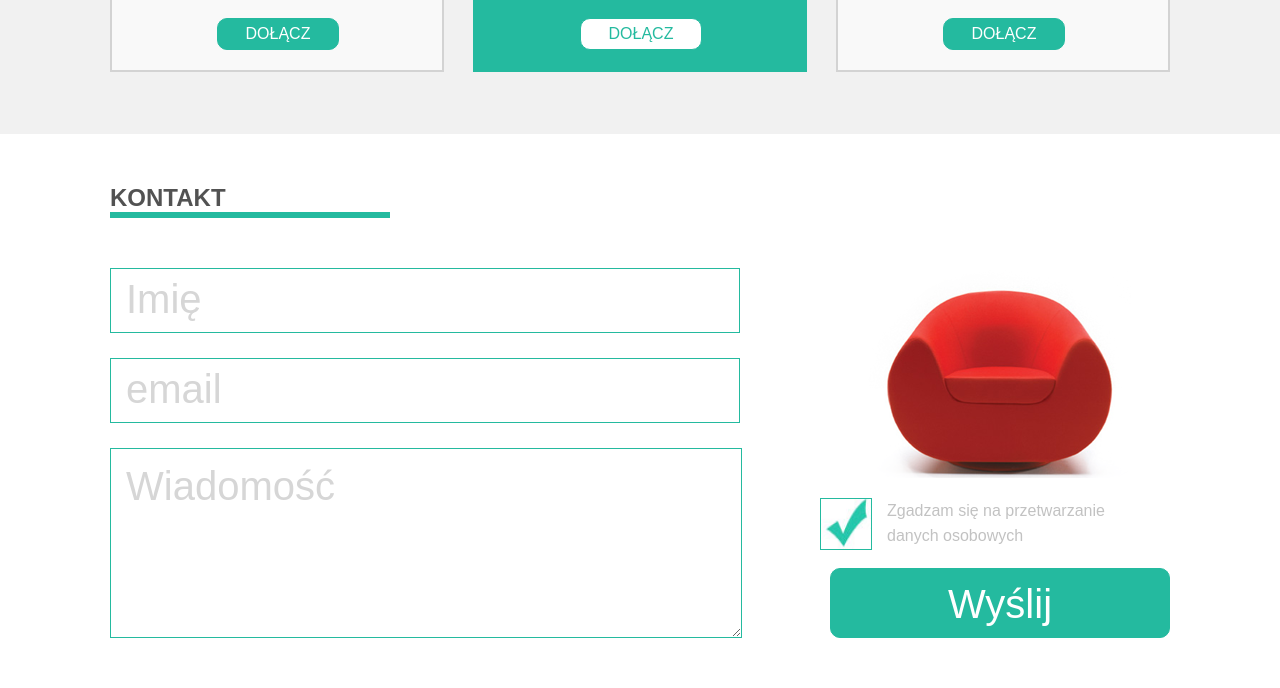
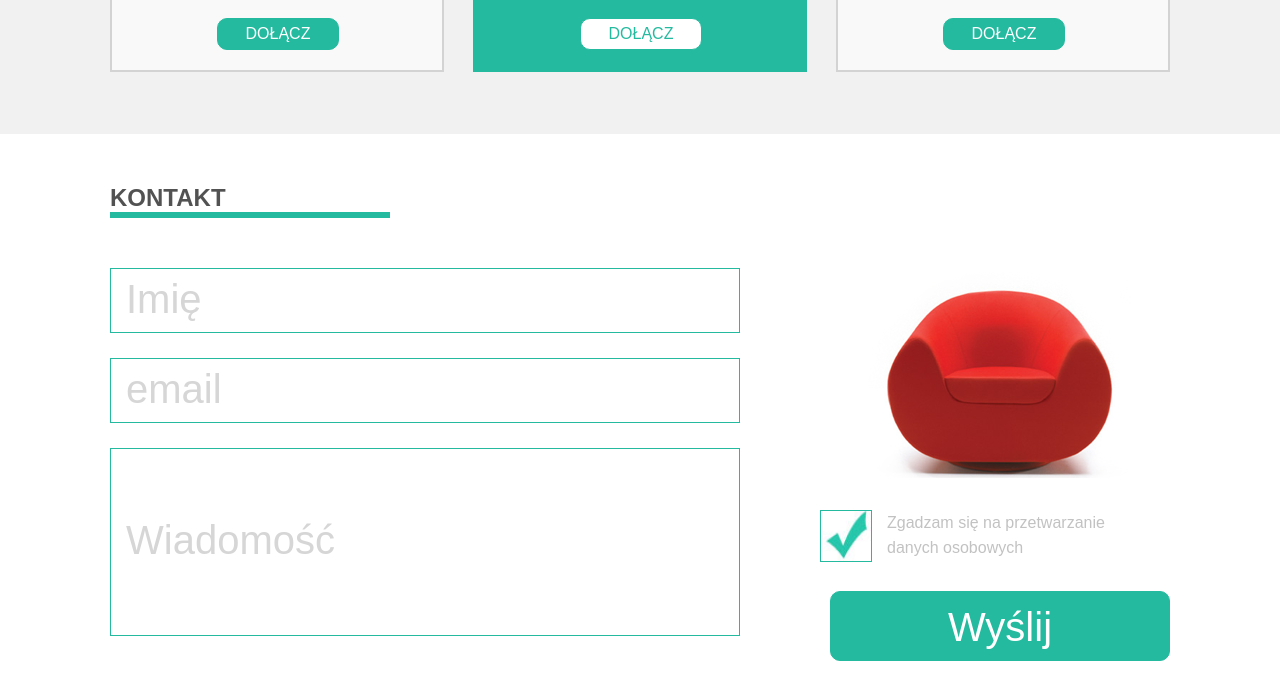
Before and after one commit to PiotrDreslewski/SIT-ON-CHAIR, a plain HTML site: page index.html in a window 1280 px wide. Shown: the part 1506-2194 px from the top of the page. Drawn offline with Linux system fonts and the light colour scheme; a web font is replaced by a local one.

Commit message:
third part completed

```diff
--- a/css/style.css
+++ b/css/style.css
@@ -429,7 +429,7 @@ a {
     -moz-box-sizing: border-box;
     box-sizing: border-box;
 }
-.form textarea {
+.form .message {
     width: 630px;
     height:188px;
     border: 1px solid #24ba9f;
--- a/index.html
+++ b/index.html
@@ -127,12 +127,12 @@
                 <div class="contact">
                     <h2>Kontakt</h2>
                 </div>
-                <form action="#" target="refresh" method="GET">
+                <form action="#" target="_self" method="GET">
                     <div class="position">
                         <div class="form">
                             <input type="text" placeholder="Imię">
                             <input type="email" placeholder="email">
-                            <textarea placeholder="Wiadomość"></textarea>
+                            <input type="text" class="message" placeholder="Wiadomość">
                         </div>
                         <div class="red-chair">
                             <div class="red-chair-img"></div>
```
